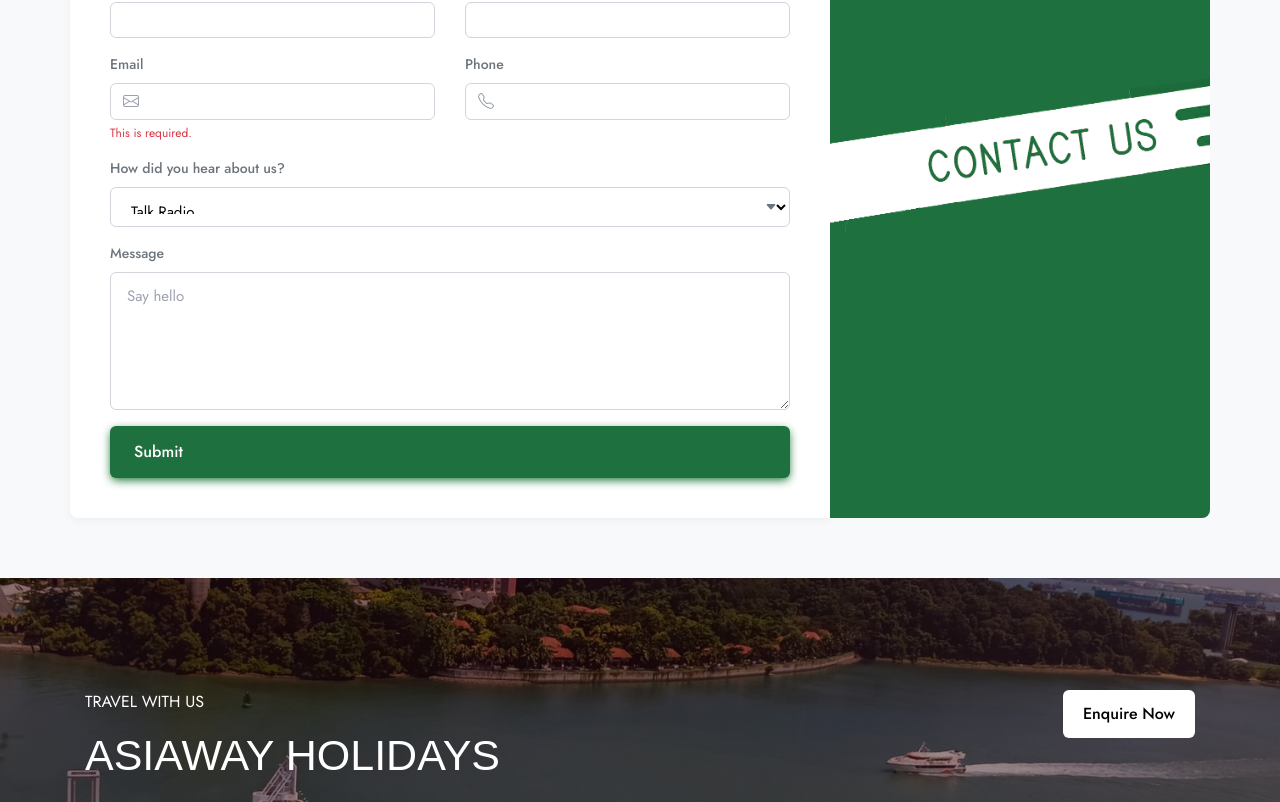
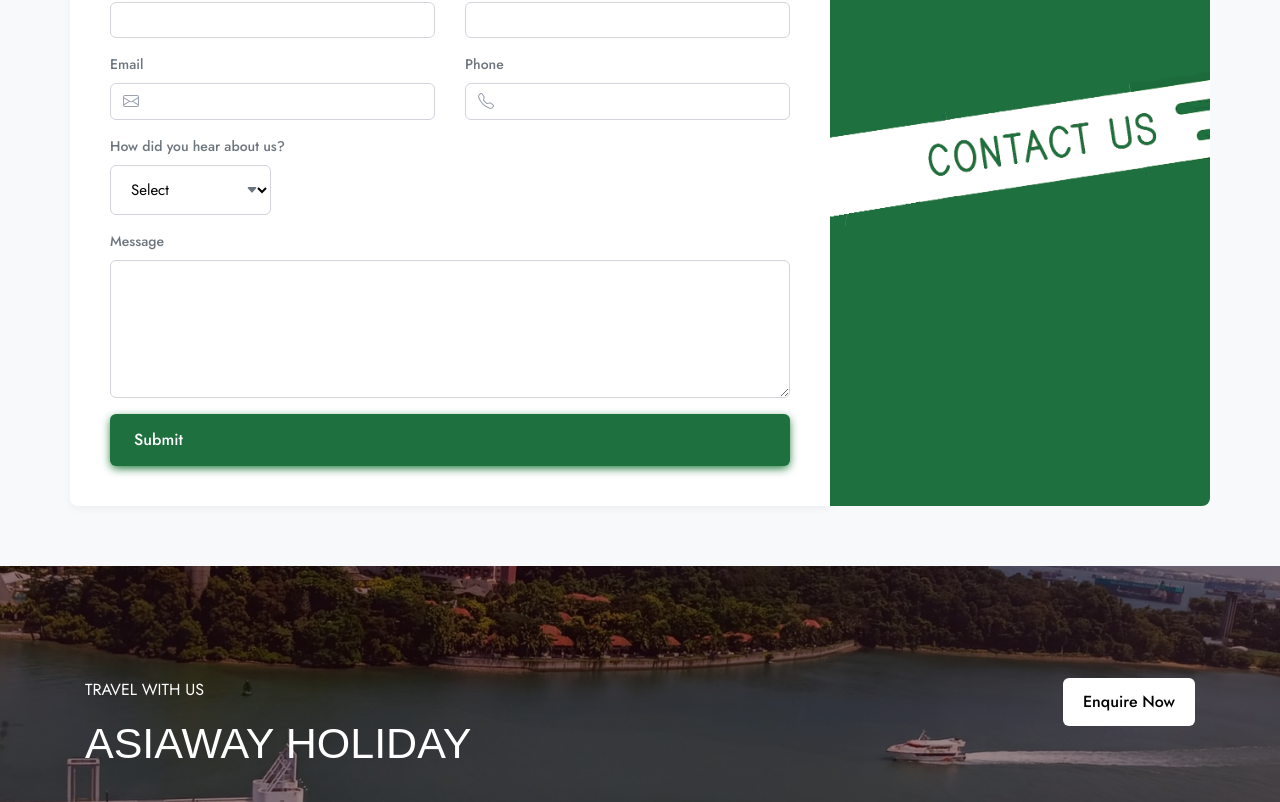
Before and after one commit to sayakray98/asiaway, a React (Vite) app: page /contact in a window 1280 px wide. Shown: the part 258-1060 px from the top of the page. Built offline with nearby package versions, Linux system fonts and the light colour scheme; a web font is replaced by a local one.

Commit message:
Update React pages

```diff
--- a/src/components/Footer.jsx
+++ b/src/components/Footer.jsx
@@ -11,7 +11,7 @@ export default function Footer() {
             <div className="col-lg-7">
               <div className="detailsoffooter">
                 <p>TRAVEL WITH US</p>
-                <h5>ASIAWAY HOLIDAYS</h5>
+                <h5>ASIAWAY HOLIDAY</h5>
               </div>
             </div>
             <div className="col-lg-5">
@@ -41,7 +41,7 @@ export default function Footer() {
             <div className="col-lg-12 belowfootersubs text-justify">
               <div className="paradetails pr-5 mt-2">
                 <p style={{ fontWeight: "400" }}>
-                  ASIAWAY HOLIDAYS is one of the most leading tour operator and
+                  ASIAWAY HOLIDAY is one of the most leading tour operator and
                   destination management company that delivers all the travel
                   management services in Singapore.
                 </p>
@@ -78,7 +78,7 @@ export default function Footer() {
               </div>
             </div>
             <div className="col-lg-8 belowfootersubs text-left mt-3">
-              <h6>Copyrights © All Rights Reserved by ASIAWAY HOLIDAYS</h6>
+              <h6>Copyrights © All Rights Reserved by ASIAWAY HOLIDAY</h6>
             </div>
           </div>
         </div>
--- a/src/pages/Contact/Contact.jsx
+++ b/src/pages/Contact/Contact.jsx
@@ -1,123 +1,159 @@
-import React from "react";
+import React, { useState } from "react";
 import Header from "../../components/Header";
 import Footer from "../../components/Footer";
 import "../Contact/Contact.css";
 import { Link } from "react-router-dom";
 
 export default function Contact() {
+  const [formData, setFormData] = useState({
+    fname: "",
+    lname: "",
+    email: "",
+    phone: "",
+    source: "",
+    message: ""
+  });
+
+  const handleChange = (e) => {
+    setFormData({ ...formData, [e.target.name]: e.target.value });
+  };
+
+const handleSubmit = async (e) => {
+  e.preventDefault();
+
+  const formDataToSend = new FormData();
+  formDataToSend.append("fname", formData.fname);
+  formDataToSend.append("lname", formData.lname);
+  formDataToSend.append("email", formData.email);
+  formDataToSend.append("phone", formData.phone);
+  formDataToSend.append("source", formData.source);
+  formDataToSend.append("message", formData.message);
+
+  try {
+    await fetch(
+      "https://script.google.com/macros/s/AKfycby76XU6-OwFvvfnY_2FfehX7KBTTWSTEERu1-twzlEuhxSGemQNISs4kSGBkxdrb28/exec",
+      {
+        method: "POST",
+        body: formDataToSend,
+        mode: "no-cors"
+      }
+    );
+
+    alert("Message submitted successfully!");
+    setFormData({
+      fname: "",
+      lname: "",
+      email: "",
+      phone: "",
+      source: "",
+      message: ""
+    });
+  } catch (error) {
+    alert("Submission failed");
+  }
+};
+
   return (
     <>
       <Header />
+
       <section className="contact text-left">
         <div className="container">
           <h6 className="d-flex pb-2">
-            {" "}
-            <Link
-              to="/home"
-              style={{ color: "#1E703E", "text-decoration": "underline" }}
-            >
-              {" "}
-              Home{" "}
+            <Link to="/home" style={{ color: "#1E703E", textDecoration: "underline" }}>
+              Home
             </Link>
-            &nbsp; / Contact
+            &nbsp;/ Contact
           </h6>
+
           <div className="row">
             <div className="col-lg-8 m-0 p-0">
               <div className="contactForm">
-                <form
-                  action="https://docs.google.com/forms/u/0/d/e/1FAIpQLSfIkvCWvV_y9sb96U-TzL6rXeFlWKDemwKs_ynsVlmDd11lZA/formResponse?edit2=2_ABaOnucqaZbetmwXBtYy85EK-psvzU1hHjU78jPy9FsKR9k4vki-QAK3ZXtqkKcXQQ
-"
-                  method="POST"
-
-                >
-                  {/* First Name and Last Name Row */}
+                <form onSubmit={handleSubmit}>
                   <div className="row mb-3">
                     <div className="col-md-6">
-                      <label htmlFor="fname" className="form-label">
-                        First Name
-                      </label>
+                      <label className="form-label">First Name</label>
                       <input
                         type="text"
-                        id="fname"
-                        name="entry.2005620554"
+                        name="fname"
+                        value={formData.fname}
+                        onChange={handleChange}
                         className="form-control"
+                        required
                       />
                     </div>
+
                     <div className="col-md-6">
-                      <label htmlFor="lname" className="form-label">
-                        Last Name
-                      </label>
+                      <label className="form-label">Last Name</label>
                       <input
                         type="text"
-                        id="lname"
                         name="lname"
+                        value={formData.lname}
+                        onChange={handleChange}
                         className="form-control"
                       />
                     </div>
                   </div>
 
-                  {/* Email and Phone Row */}
                   <div className="row mb-3">
                     <div className="col-md-6">
-                      <label htmlFor="email" className="form-label">
-                        Email
-                      </label>
+                      <label className="form-label">Email</label>
                       <input
                         type="email"
-                        id="email"
-                        name="entry.1045781291"
+                        name="email"
+                        value={formData.email}
+                        onChange={handleChange}
                         className="form-control"
                         required
                       />
-                      <small className="text-danger">This is required.</small>
                     </div>
+
                     <div className="col-md-6">
-                      <label htmlFor="phone" className="form-label">
-                        Phone
-                      </label>
+                      <label className="form-label">Phone</label>
                       <input
                         type="tel"
-                        id="phone"
                         name="phone"
+                        value={formData.phone}
+                        onChange={handleChange}
                         className="form-control"
                       />
                     </div>
                   </div>
 
-                  {/* How did you hear about us */}
                   <div className="mb-3">
-                    <label htmlFor="source" className="form-label">
-                      How did you hear about us?
-                    </label>
-                    <select id="source" name="source" className="form-select">
-                      <option value="talk-radio">Talk Radio</option>
-                      <option value="social-media">Social Media</option>
-                      <option value="friend">Friend</option>
-                      <option value="other">Other</option>
+                    <label className="form-label">How did you hear about us?</label>
+                    <select
+                      name="source"
+                      value={formData.source}
+                      onChange={handleChange}
+                      className="form-select"
+                    >
+                      <option value="">Select</option>
+                      <option value="Talk Radio">Talk Radio</option>
+                      <option value="Social Media">Social Media</option>
+                      <option value="Friend">Friend</option>
+                      <option value="Other">Other</option>
                     </select>
                   </div>
 
-                  {/* Message */}
                   <div className="mb-3">
-                    <label htmlFor="message" className="form-label">
-                      Message
-                    </label>
+                    <label className="form-label">Message</label>
                     <textarea
-                      id="message"
-                      name="entry.1065046570"
+                      name="message"
+                      value={formData.message}
+                      onChange={handleChange}
                       rows="5"
                       className="form-control"
-                      placeholder="Say hello"
-                    ></textarea>
+                    />
                   </div>
 
-                  {/* Submit Button */}
                   <button type="submit" className="btn btn-submit w-100">
                     Submit
                   </button>
                 </form>
               </div>
             </div>
+
             <div className="col-lg-4 m-0 p-0 colimages">
               <div className="colimage"></div>
             </div>
--- a/src/pages/Home.jsx
+++ b/src/pages/Home.jsx
@@ -148,17 +148,17 @@ export default function Home() {
                 >
                   <div className="zoom-container">
                     <img src={caro1} alt="img1" className="zoom-img" />
-                    <h5 className="caroheader">Asiaway Holidays</h5>
+                    <h5 className="caroheader">Asiaway Holiday</h5>
                   </div>
 
                   <div className="zoom-container">
                     <img src={caro2} alt="img2" className="zoom-img" />
-                    <h5 className="caroheader">Asiaway Holidays</h5>
+                    <h5 className="caroheader">Asiaway Holiday</h5>
                   </div>
 
                   <div className="zoom-container">
                     <img src={caro3} alt="img3" className="zoom-img" />
-                    <h5 className="caroheader">Asiaway Holidays</h5>
+                    <h5 className="caroheader">Asiaway Holiday</h5>
                   </div>
                 </Carousel>
               </div>
@@ -188,18 +188,18 @@ export default function Home() {
         </div>
       </section>
       <section className="whatwedo p-3 pt-5 mt-2">
-        <h5 className="whatwedoheading pb-4">What Asiaway Holidays Does</h5>
+        <h5 className="whatwedoheading pb-4">What Asiaway Holiday Does</h5>
         <div className="container-fluid mt-4 ">
           <div className="row text-">
             <div className="col-lg-6 pl-5 colimgtextmain">
               <div className="colimgtext  ml-5">
                 <div className="overlaynew"></div>
-                <h5>Asiaway Holidays</h5>
+                <h5>Asiaway Holiday</h5>
               </div>
             </div>
             <div className="col-lg-6 ">
               <h5 className="text-left readbtn">
-                Asiaway Holidays is a destination management company providing
+                Asiaway Holiday is a destination management company providing
                 seamless and comprehensive travel management services in
                 Singapore through established on-ground partnerships. Backed by
                 strong local tie-ups and deep destination knowledge, we ensure
@@ -278,7 +278,7 @@ export default function Home() {
         </div>
       </section>
       <section className="dmc">
-        <h5 className="whatwedoheading p-3">Why Asiaway Holidays?</h5>
+        <h5 className="whatwedoheading p-3">Why Asiaway Holiday?</h5>
         <div className="container mt-4">
           <div className="row">
             <div className="col-lg-4">
```
